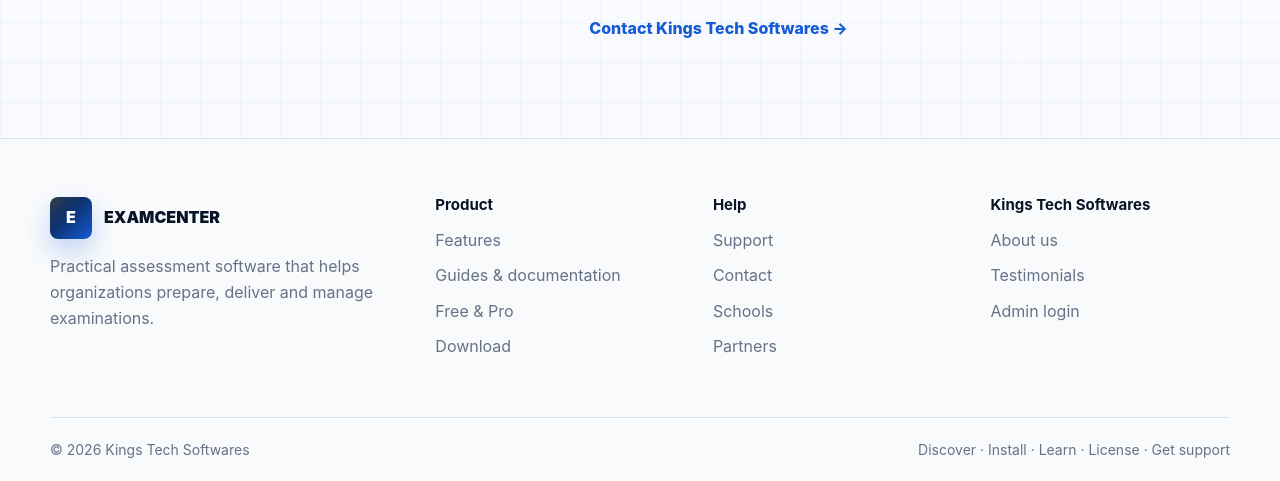
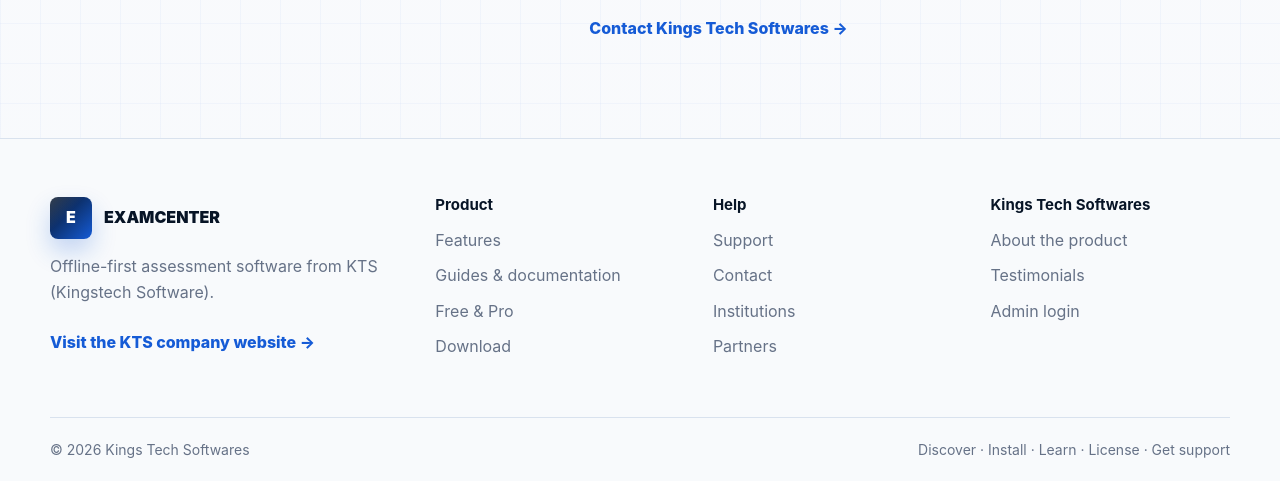
Before and after one commit to prosperReigns/D-portal, a Flask app: page /about in a window 1280 px wide. Shown: the part 3976-4457 px from the top of the page. Run offline with Flask 3, Linux system fonts and the light colour scheme.

Commit message:
Clarify KTS parent brand and Examcenter product links

```diff
--- a/backend/templates/partials/site_footer.html
+++ b/backend/templates/partials/site_footer.html
@@ -1,45 +1,19 @@
 <footer>
   <div class="container footer-top">
     <div class="footer-brand-area">
-      <a href="{{ url_for('home.home') }}" class="brand" aria-label="{{ app_settings.product_name }} home">
-        <span class="brand-mark">{{ app_settings.product_initial }}</span>
-        <span>{{ app_settings.product_name_upper }}</span>
-      </a>
-      <p>Practical assessment software that helps organizations prepare, deliver and manage examinations.</p>
+      <a href="{{ url_for('home.examcenter_product') }}" class="brand" aria-label="{{ app_settings.product_name }} product home"><span class="brand-mark">{{ app_settings.product_initial }}</span><span>{{ app_settings.product_name_upper }}</span></a>
+      <p>Offline-first assessment software from KTS (Kingstech Software).</p>
+      <a class="text-link" href="{{ url_for('home.home') }}">Visit the KTS company website →</a>
     </div>
-
-    <div class="footer-column">
-      <h3>Product</h3>
-      <div class="footer-links">
-        <a href="{{ url_for('home.home') }}#why">Features</a>
-        <a href="{{ url_for('site_pages.guides') }}">Guides & documentation</a>
-        <a href="{{ url_for('site_pages.pricing') }}">Free & Pro</a>
-        <a href="{{ url_for('site_pages.download_page') }}">Download</a>
-      </div>
-    </div>
-
-    <div class="footer-column">
-      <h3>Help</h3>
-      <div class="footer-links">
-        <a href="{{ url_for('site_pages.support') }}">Support</a>
-        <a href="{{ url_for('site_pages.contact') }}">Contact</a>
-        <a href="{{ url_for('site_pages.clients') }}">Schools</a>
-        <a href="{{ url_for('site_pages.partners') }}">Partners</a>
-      </div>
-    </div>
-
-    <div class="footer-column">
-      <h3>{{ app_settings.company_name }}</h3>
-      <div class="footer-links">
-        <a href="{{ url_for('site_pages.about') }}">About us</a>
-        <a href="{{ url_for('site_pages.testimonials') }}">Testimonials</a>
-        <a href="{{ url_for('admin_auth.login') }}">Admin login</a>
-      </div>
-    </div>
+    <div class="footer-column"><h3>Product</h3><div class="footer-links">
+      <a href="{{ url_for('home.examcenter_product') }}#why">Features</a><a href="{{ url_for('site_pages.guides') }}">Guides & documentation</a><a href="{{ url_for('site_pages.pricing') }}">Free & Pro</a><a href="{{ url_for('site_pages.download_page') }}">Download</a>
+    </div></div>
+    <div class="footer-column"><h3>Help</h3><div class="footer-links">
+      <a href="{{ url_for('site_pages.support') }}">Support</a><a href="{{ url_for('site_pages.contact') }}">Contact</a><a href="{{ url_for('site_pages.clients') }}">Institutions</a><a href="{{ url_for('site_pages.partners') }}">Partners</a>
+    </div></div>
+    <div class="footer-column"><h3>{{ app_settings.company_name }}</h3><div class="footer-links">
+      <a href="{{ url_for('site_pages.about') }}">About the product</a><a href="{{ url_for('site_pages.testimonials') }}">Testimonials</a><a href="{{ url_for('admin_auth.login') }}">Admin login</a>
+    </div></div>
   </div>
-
-  <div class="container footer-bottom">
-    <span>© {{ app_settings.copyright_year }} {{ app_settings.company_name }}</span>
-    <span>Discover · Install · Learn · License · Get support</span>
-  </div>
+  <div class="container footer-bottom"><span>© {{ app_settings.copyright_year }} {{ app_settings.company_name }}</span><span>Discover · Install · Learn · License · Get support</span></div>
 </footer>
```
